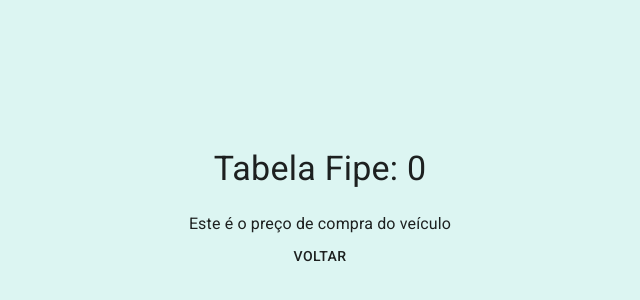
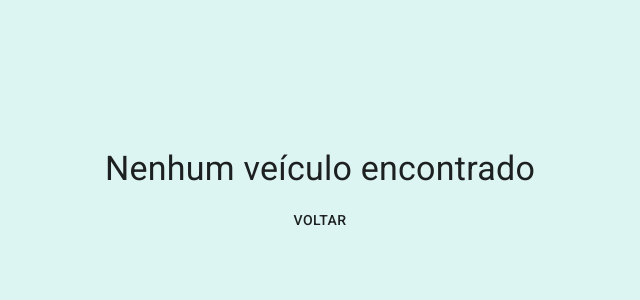
Before and after one commit to deividsonsabino/consulta-tabela-fipe, a Next.js app: page /car in a window 1280 px wide. Shown: the part 52-352 px from the top of the page, without its empty margins (320-960 px from the left). Built offline with nearby package versions, Linux system fonts and the light colour scheme.

Commit message:
bug: página de carros sem dados, colocando validação

```diff
--- a/src/pages/car.tsx
+++ b/src/pages/car.tsx
@@ -1,7 +1,7 @@
 import * as React from "react";
 import { useContext } from "react";
 
-import { Container, Typography,  Box, Grid, Button } from "@mui/material";
+import { Container, Typography, Box, Grid, Button } from "@mui/material";
 
 import { Context } from "../context";
 
@@ -19,20 +19,40 @@ export default function Index() {
   };
 
   return (
-    <Grid container sx={{ bgcolor: "#dcf5f2", height: "100vh", py:25 }} align="center">
+    <Grid
+      container
+      sx={{ bgcolor: "#dcf5f2", height: "100vh", py: 25 }}
+      align="center"
+    >
       <Container>
-        <Box sx={{ my: 0, mx: 0 }}>
+        {car.Modelo !== "" ? (
+          <>
             <Typography variant="h4" component="h1" gutterBottom>
               {`Tabela Fipe: ${car?.Modelo} ${car?.AnoModelo}`}
             </Typography>
-          <Box sx={{color: "#FFF", bgcolor: "#00a38c", maxWidth:"170px", borderRadius:6}} component="h2">
+            <Box
+              sx={{
+                color: "#FFF",
+                bgcolor: "#00a38c",
+                maxWidth: "170px",
+                borderRadius: 6,
+              }}
+              component="h2"
+            >
               {car?.Valor}
             </Box>
             <Typography variant="subtitle1" component="h2">
               Este é o preço de compra do veículo
             </Typography>
-          <Button onClick={back} color="inherit">Voltar</Button>
-        </Box>
+          </>
+        ) : (
+          <Typography variant="h4" component="h1" gutterBottom>
+            Nenhum veículo encontrado
+          </Typography>
+        )}
+        <Button onClick={back} color="inherit">
+          Voltar
+        </Button>
       </Container>
     </Grid>
   );
```
Lines whose indentation alone changed are shown as unchanged.
